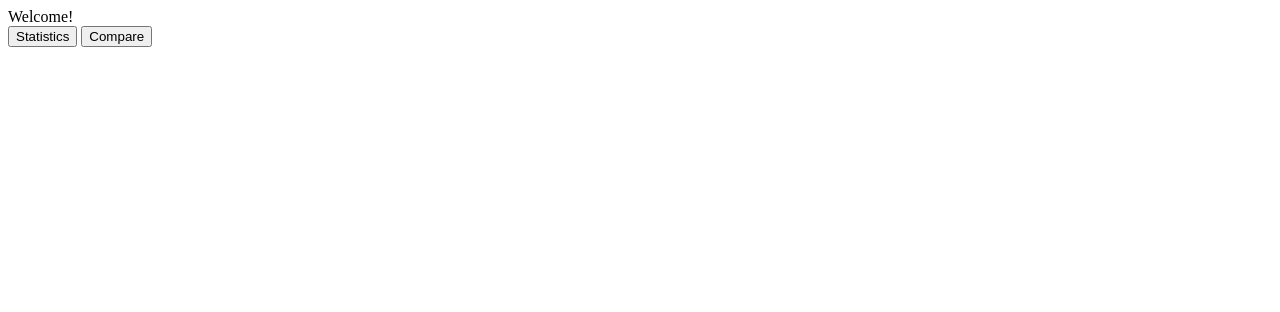
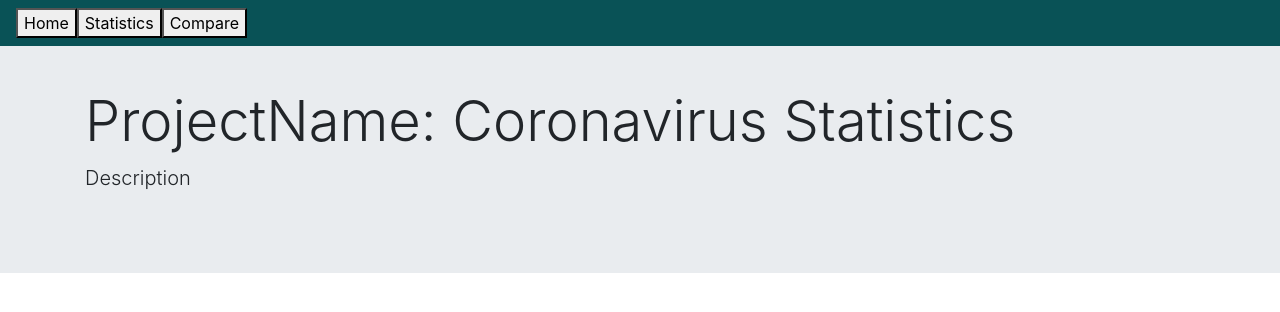
Before and after one commit to KennethChin0/Four_Cs, a Flask app: page / in a window 1280 px wide. Shown: the top 312 px of the page. Run offline with Flask 2, Linux system fonts and the light colour scheme; some libraries are stand-ins or nearby versions.

Commit message:
css stuff

```diff
--- a/templates/homepage.html
+++ b/templates/homepage.html
@@ -1,12 +1,30 @@
 <!DOCTYPE html>
 <html>
     <head>
+        Welcome!
+        <meta charset="utf-8">
+        <meta name="viewport" content="width=device-width, initial-scale=1">
+        <meta http-equiv="x-ua-compatible" content="ie=edge">
+        <!-- Bootstrap CSS -->
+        <link rel="stylesheet" href="https://stackpath.bootstrapcdn.com/bootstrap/4.3.1/css/bootstrap.min.css" integrity="sha384-ggOyR0iXCbMQv3Xipma34MD+dH/1fQ784/j6cY/iJTQUOhcWr7x9JvoRxT2MZw1T" crossorigin="anonymous">
+        <link rel="stylesheet" type="text/css" href="//fonts.googleapis.com/css?family=Carter+One" />
         <title> Homepage </title>
-        Welcome!
     </head>
+    <nav class="navbar navbar-expand navbar-light" style="background-color: #095256; position:fixed; right:0;width: 100%; top:0;">
+      <div class="navbar-nav">
+      <p class="nav navbar-nav" style="float:left;"></p>
+      <a href=" {{ url_for('home') }}"><button>Home</button></a>
+      <a href="/stats"><button>Statistics</button></a>
+      <a href="/compare"><button>Compare</button></a>
+    </div>
+  </nav>
     <body>
       <br>
-      <a href="/stats"><button>Statistics</button></a>
-      <a href="/compare"><button>Compare</button></a>
+      <div class="jumbotron jumbotron-fluid">
+  <div class="container">
+    <h1 class="display-4">ProjectName: Coronavirus Statistics </h1>
+    <p class="lead">Description </p>
+  </div>
+</div>
     </body>
 </html>
```
Also changed, not shown: templates/compare.html (+16 -0 lines), templates/stats.html (+17 -0 lines).
